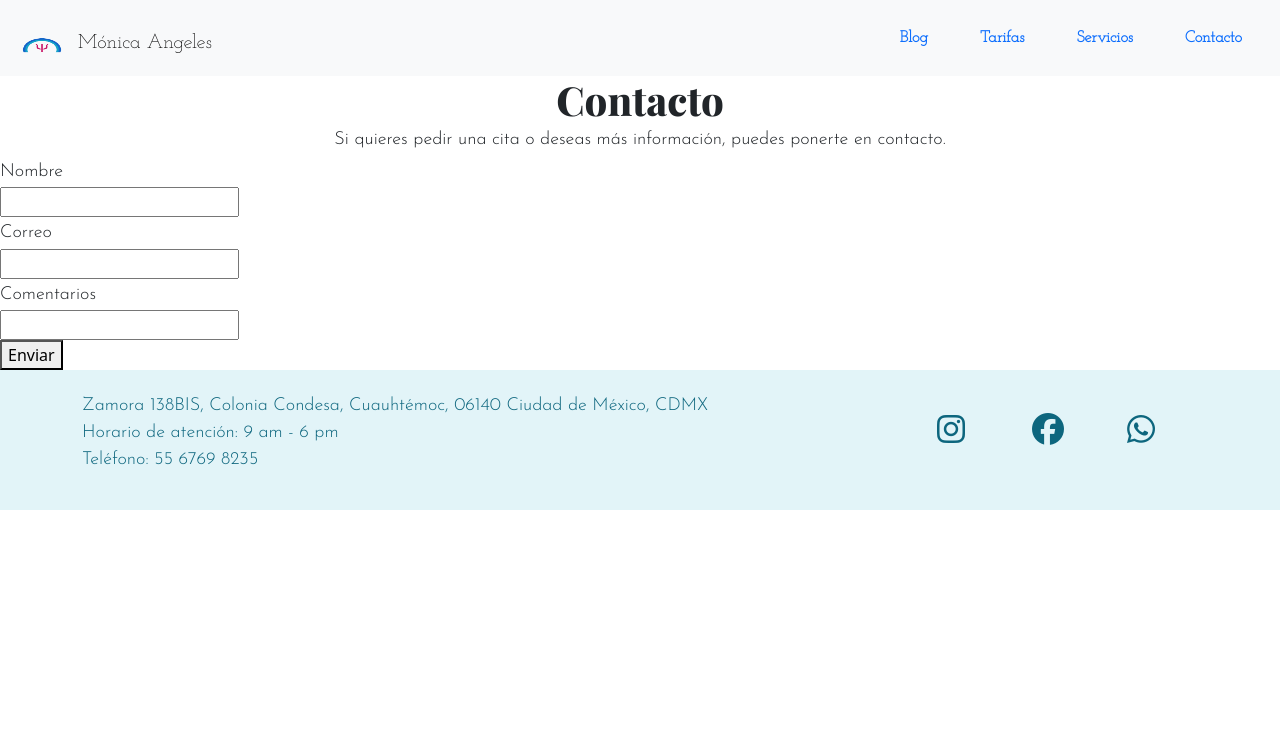
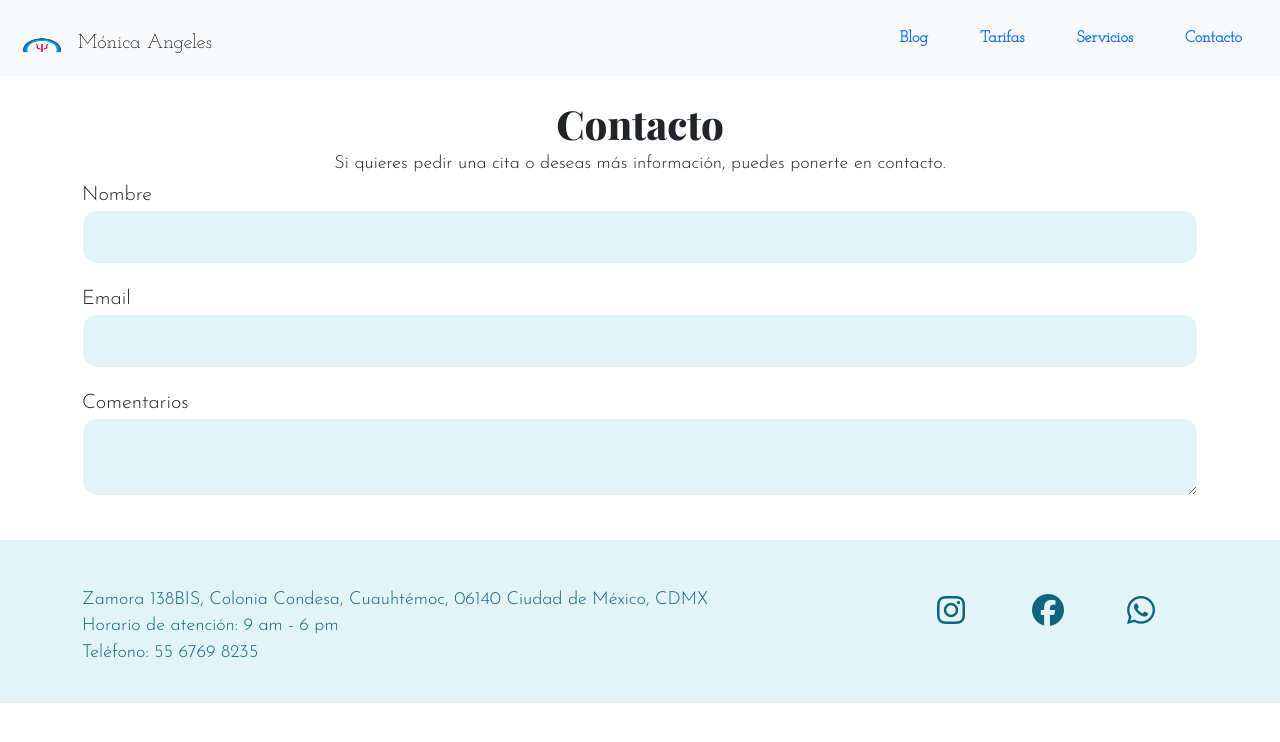
Before and after one commit to Valeria-Flores/PreEntrega2Flores, a plain HTML site: page pages/contacto.html in a window 1280 px wide. Drawn offline with nearby package versions, Linux system fonts and the light colour scheme.

Commit message:
pagina contacto

```diff
--- a/css/style.css
+++ b/css/style.css
@@ -67,6 +67,16 @@ p{
     line-height: 120%;
     margin-top: 5px;
     margin-bottom: 5px;
+}
+.s-label{
+    font-family: 'Josefin Sans', sans-serif;
+    font-size: 20px;
+}
+.s-textinput{
+    background-color: #E2F4F8;
+    border-radius: 15px;
+    border: 1px solid white;
+    padding: 14px;
 }
 
 /*Tablet*/
--- a/pages/contacto.html
+++ b/pages/contacto.html
@@ -52,20 +52,32 @@
     <main>
         <!--Titulo de la seccion-->
         <div class="n-seccion">
+            <br>
             <h1>Contacto</h1>
             <p>Si quieres pedir una cita o deseas más información, puedes ponerte en contacto.</p>
         </div>
         <!--Formulario-->
-        <form class="formulario">
-            <p>Nombre</p>
-            <input type="text" name="Nombre">
-            <p>Correo</p>
-            <input type="text" name="Correo">
-            <p>Comentarios</p>
-            <input type="text" name="Comentarios">
-            <br>
-            <button name="Enviar">Enviar</button>
+        <form class="container">
+            <div class="row">
+                <div class="col-12 col-lg-12">
+                    <label for="name" class="s-label">Nombre</label>
+                    <input type="text" class="form-control s-textinput break" id="nombre">
+                </div>
+            </div>
+            <div class="row">
+                <div class="col-12 col-lg-12">
+                    <label for="email" class="s-label">Email</label>
+                    <input type="email" class="form-control s-textinput break" id="email">
+                </div>
+            </div>
+            <div class="row">
+                <div class="col-12 col-lg-12">
+                    <label for="comments" class="s-label">Comentarios</label>
+                    <textarea class="form-control s-textinput break" id="comentarios"></textarea>
+                </div>
+            </div>
         </form>
+        <br>
     </main>
 
      <!--Footer-->
@@ -73,6 +85,7 @@
         <div class="container">
             <div class="row align-items-center black-blue">
                 <div class="col-12 col-lg-9">
+                    <br>
                     <p> Zamora 138BIS, Colonia Condesa, Cuauhtémoc, 06140 Ciudad de México, CDMX</p>
                     <p>Horario de atención: 9 am - 6 pm</p>
                     <p class="break">Teléfono: 55 6769 8235</p>
```
